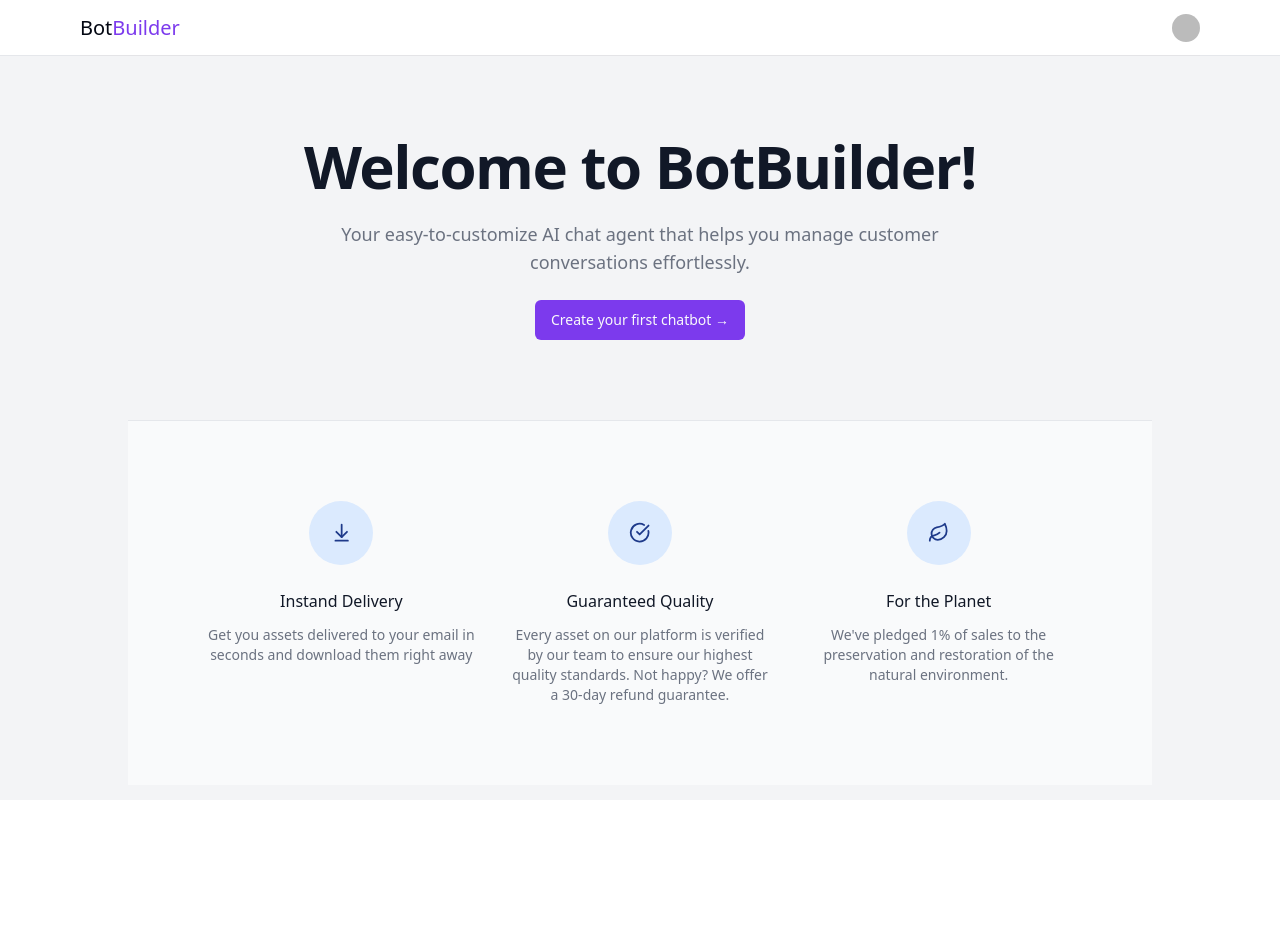
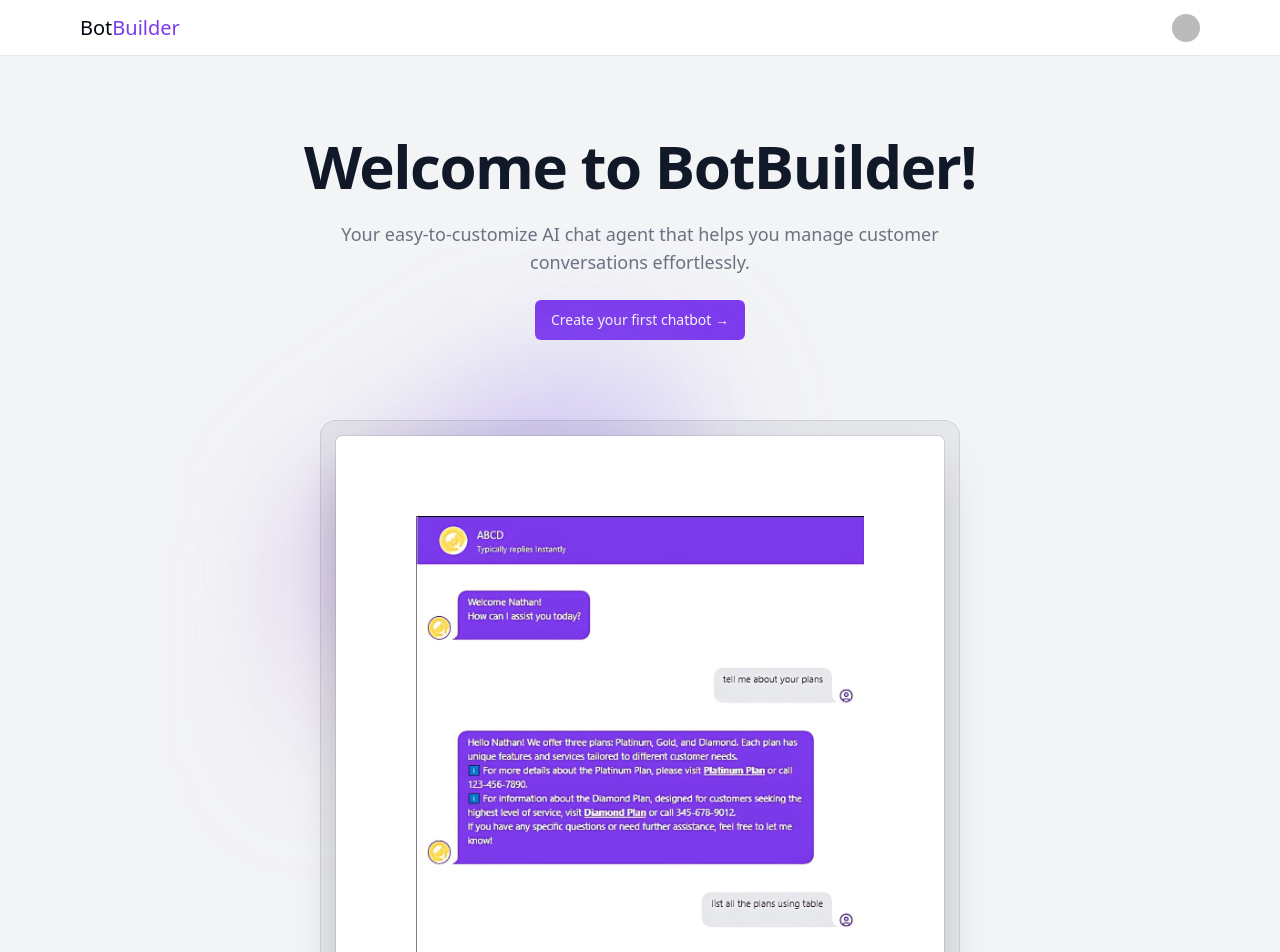
Before and after one commit to nathan-assefa/Enterprise-AI-Chat-Agents, a Next.js app: page / in a window 1280 px wide. Shown: the top 952 px of the page. Before the commit the page ends 800 px from the top, so only its background shows below. Built offline with nearby package versions, Linux system fonts and the light colour scheme; no server answers; sample sign-in values are in the browser's storage; some icons are missing.

Commit message:
finishing up the chat edit page

```diff
--- a/src/app/(admin)/create-chatbot/page.tsx
+++ b/src/app/(admin)/create-chatbot/page.tsx
@@ -1,6 +1,5 @@
 "use client";
 
-import Avatar from "@/components/avatar";
 import { Button } from "@/components/ui/button";
 import { Input } from "@/components/ui/input";
 import { useMutation } from "@apollo/client";
@@ -8,6 +7,7 @@ import { useUser } from "@clerk/nextjs";
 import React, { FormEvent, useState } from "react";
 import { CREATE_CHATBOT } from "../../../../graphql/mutations/mutations";
 import { useRouter } from "next/navigation";
+import { GitBranchPlus } from "lucide-react";
 
 const CreateChatbot = () => {
   const { user } = useUser();
@@ -43,15 +43,17 @@ const CreateChatbot = () => {
   return (
     <div
       className="flex flex-col items-center justify-center md:flex-row
-    md:space-x-10 bg-white p-10 rounded-md m-10"
+    md:space-x-10 bg-white p-10 rounded-md sm:m-auto shadow-sm sm:shadow-lg"
     >
-      <Avatar seed="create-chatbot" />
       <div>
-        <h1 className="text-xl lg:text-3xl font-semibold">Create</h1>
-        <h2 className="font-light">
-          Create a new chatbot to assist you in your conversations with your
-          customers
-        </h2>
+        <div className="max-w-md w-full space-y-4 text-center">
+          <h1 className="text-3xl font-bold tracking-tighter flex items-center mx-auto justify-center">
+            Create <GitBranchPlus className="w-4 h-4 text-primary ml-2" />
+          </h1>
+          <p className="text-muted-foreground">
+            Create a new chatbot to help manage your customer service!
+          </p>
+          <div className="relative w-full">
             <form
               onSubmit={handleSubmit}
               className="flex flex-col md:flex-row gap-2 mt-5"
@@ -64,10 +66,12 @@ const CreateChatbot = () => {
                 className="max-w-lg"
                 required
               />
-          <Button disabled={loading || !name}>
+            </form>
+          </div>
+          <Button disabled={loading || !name} className="w-full">
             {loading ? "Creating Chatbot..." : "Create Chatbot"}
           </Button>
-        </form>
+        </div>
       </div>
     </div>
   );
--- a/src/app/(admin)/edit-chatbot/[id]/page.tsx
+++ b/src/app/(admin)/edit-chatbot/[id]/page.tsx
@@ -130,25 +130,6 @@ const EditChatbot: React.FC<EditChatbotInterface> = ({ params: { id } }) => {
     }
   };
 
-  // const handleAddCharacteristic = async (content: string) => {
-  //   try {
-  //     // console.log("Adding characteristic with content: ", content);
-  //     const promise = addCharacteristic({
-  //       variables: {
-  //         chatbotId: Number(id),
-  //         content,
-  //       },
-  //     });
-  //     toast.promise(promise, {
-  //       loading: "Adding...",
-  //       success: "Information added",
-  //       error: "Failed to add information",
-  //     });
-  //   } catch (error) {
-  //     console.log("Failed to add characteristic: ", error);
-  //   }
-  // };
-
   if (loading)
     return (
       <div className="mx-auto animate-spin p-10">
@@ -169,9 +150,9 @@ const EditChatbot: React.FC<EditChatbotInterface> = ({ params: { id } }) => {
         md:sticky
         md:top-0
         z-50
-        sm:max-w-sm
+        sm:max-w-full
         ml-auto
-        space-y-2 md:border p-5 rounded-b-lg md:rounded-lg bg-[#2991EE]
+        space-y-2 md:border p-5 rounded-b-lg md:rounded-lg bg-primary
         "
       >
         <h2 className="text-white text-sm font-bold">Link to Chat</h2>
--- a/src/app/(admin)/loading.tsx
+++ b/src/app/(admin)/loading.tsx
@@ -1,9 +1,11 @@
-import Avatar from "@/components/avatar";
+// import Avatar from "@/components/avatar";
+import { LoaderCircle } from "lucide-react";
 
 function Loading() {
   return (
-    <div className="mx-auto animate-spin p-10">
-      <Avatar seed="This is the spinner for loading state" />
+    <div className="mx-auto animate-spin p-10 flex items-center justify-center">
+      {/* <Avatar seed="This is the spinner for loading state" /> */}
+      <LoaderCircle className="w-8 h-8 text-primary" />
     </div>
   );
 }
--- a/src/app/(guest)/chatbot/[id]/page.tsx
+++ b/src/app/(guest)/chatbot/[id]/page.tsx
@@ -215,7 +215,7 @@ const ChatbotPage: React.FC<ChatbotPageInterface> = ({ params: { id } }) => {
       </Dialog>
 
       <div className="flex flex-col w-full max-w-3xl mx-auto bg-white md:rounded-t-lg shadow-2xl md:mt-10">
-        <div className="pb-4 border-b sticky top-0 z-50 bg-[#407DFB] py-5 px-10 text-white md:rounded-t-lg flex items-center space-x-4">
+        <div className="pb-4 border-b sticky top-0 z-50 bg-primary py-5 px-10 text-white md:rounded-t-lg flex items-center space-x-4">
           <Avatar
             seed={chatBotData?.chatbots.name!}
             className="h-12 w-12 bg-white rounded-full border-2 border-white"
--- a/src/app/(landing-page)/page.tsx
+++ b/src/app/(landing-page)/page.tsx
@@ -1,26 +1,27 @@
 import Link from "next/link";
 import { Button, buttonVariants } from "@/components/ui/button";
-import { ArrowDownToLine, CheckCircle, Leaf } from "lucide-react";
+import { Blocks, CheckCircle, Leaf } from "lucide-react";
 import MaxWidthWrapper from "@/components/max-width-wrapper";
+import Image from "next/image";
 
 const perks = [
   {
-    name: "Instand Delivery",
-    Icon: ArrowDownToLine,
+    name: "Fast Integration",
+    Icon: Blocks,
     description:
-      "Get you assets delivered to your email in seconds and download them right away",
+      "Deploy your custom chatbot quickly with our seamless integration, ensuring rapid delivery and efficient customer interaction.",
   },
   {
-    name: "Guaranteed Quality",
+    name: "Guaranteed Accessibility",
     Icon: CheckCircle,
     description:
-      "Every asset on our platform is verified by our team to ensure our highest quality standards. Not happy? We offer a 30-day refund guarantee.",
+      "Ensure your chatbot is available 24/7 with our reliable infrastructure, providing continuous support for your customers.",
   },
   {
-    name: "For the Planet",
+    name: "Easy Customization",
     Icon: Leaf,
     description:
-      "We've pledged 1% of sales to the preservation and restoration of the natural environment.",
+      "Easily tailor your chatbot with intuitive options, aligning it perfectly with your brand and customer service needs.",
   },
 ];
 
@@ -48,6 +49,53 @@ export default function Home() {
           </div>
         </div>
       </MaxWidthWrapper>
+      {/* value proposition section */}
+      <div className=" mx-auto -mt-20">
+        <div className="relative isolate mr-auto">
+          <div
+            aria-hidden="true"
+            className="pointer-events-none absolute inset-x-0 -top-40 -z-10 transform-gpu overflow-hidden blur-3xl sm:-top-80"
+          >
+            <div
+              style={{
+                clipPath:
+                  "polygon(74.1% 44.1%, 100% 61.6%, 97.5% 26.9%, 85.5% 0.1%, 80.7% 2%, 72.5% 32.5%, 60.2% 62.4%, 52.4% 68.1%, 47.5% 58.3%, 45.2% 34.5%, 27.5% 76.7%, 0.1% 64.9%, 17.9% 100%, 27.6% 76.8%, 76.1% 97.7%, 74.1% 44.1%)",
+              }}
+              className="relative left-[calc(50%-11rem)] aspect-[1155/678] w-[36.125rem] -translate-x-1/2 rotate-[30deg] bg-gradient-to-tr from-[#ff80b5] to-[#9089fc] opacity-30 sm:left-[calc(50%-30rem)] sm:w-[72.1875rem]"
+            />
+          </div>
+
+          <div>
+            <div className="mx-auto max-w-2xl max-h-xl px-6 lg:px-8">
+              <div className="mt-16 flow-root sm:mt-24">
+                <div className="-m-2 rounded-xl bg-gray-900/5 p-2 ring-1 ring-inset ring-gray-900/10 lg:-m-4 lg:rounded-2xl lg:p-4">
+                  <Image
+                    src="/enhanced_chat.jpg"
+                    alt="product preview"
+                    width={1364}
+                    height={866}
+                    quality={100}
+                    className="rounded-md bg-white p-2 sm:p-8 md:p-20 shadow-2xl ring-1 ring-gray-900/10"
+                  />
+                </div>
+              </div>
+            </div>
+          </div>
+
+          <div
+            aria-hidden="true"
+            className="pointer-events-none absolute inset-x-0 -top-40 -z-10 transform-gpu overflow-hidden blur-3xl sm:-top-80"
+          >
+            <div
+              style={{
+                clipPath:
+                  "polygon(74.1% 44.1%, 100% 61.6%, 97.5% 26.9%, 85.5% 0.1%, 80.7% 2%, 72.5% 32.5%, 60.2% 62.4%, 52.4% 68.1%, 47.5% 58.3%, 45.2% 34.5%, 27.5% 76.7%, 0.1% 64.9%, 17.9% 100%, 27.6% 76.8%, 76.1% 97.7%, 74.1% 44.1%)",
+              }}
+              className="relative left-[calc(50%-13rem)] aspect-[1155/678] w-[36.125rem] -translate-x-1/2 rotate-[30deg] bg-gradient-to-tr from-[#ff80b5] to-[#9089fc] opacity-30 sm:left-[calc(50%-36rem)] sm:w-[72.1875rem]"
+            />
+          </div>
+        </div>
+      </div>
       <section className="border-t border-gray-200 bg-gray-50">
         <MaxWidthWrapper className="py-20">
           <div className="grid grid-cols-1 gap-y-12 sm:grid-cols-2 sm:gap-x-6 lg:grid-cols-3 lg:gap-x-8 lg:gap-y-0">
--- a/src/components/Characterstic.tsx
+++ b/src/components/Characterstic.tsx
@@ -1,6 +1,6 @@
 import { ChatbotCharacteristic } from "@/lib/types/types";
 import { useMutation } from "@apollo/client";
-import { OctagonX } from "lucide-react";
+import { SquareX } from "lucide-react";
 import React from "react";
 import { REMOVE_CHARACTERISTIC } from "../../graphql/mutations/mutations";
 import { toast } from "sonner";
@@ -16,26 +16,6 @@ const Characteristic: React.FC<CharactersticInterface> = ({
     refetchQueries: ["GetChatbotById"],
   });
 
-  // const handleRemoveCharacteristic = async () => {
-  //   try {
-  //     const { data, errors } = await removeCharacteristic({
-  //       variables: {
-  //         characteristicId: characteristic.id,
-  //       },
-  //     });
-  //     if (errors) {
-  //       console.error("GraphQL errors:", errors);
-  //     } else {
-  //       console.log(
-  //         "Deleted characteristic ID:",
-  //         data.deleteChatbot_characteristics.returning[0].id
-  //       );
-  //     }
-  //   } catch (error) {
-  //     console.error("Failed to remove characteristic:", error);
-  //   }
-  // };
-
   const handleRemoveCharacteristic = async () => {
     try {
       await removeCharacteristic({
@@ -49,12 +29,9 @@ const Characteristic: React.FC<CharactersticInterface> = ({
   };
 
   return (
-    <li
-      // key={characteristic.id}
-      className="relative p-10 bg-white border rounded-md"
-    >
+    <li className="relative p-10 bg-white border rounded-md">
       {characteristic.content}
-      <OctagonX
+      <SquareX
         className="w-6 h-6 text-white fill-red-500 absolute top-1 right-1 cursor-pointer hover:opacity-50"
         onClick={() => {
           const promise = handleRemoveCharacteristic();
--- a/src/components/Header.tsx
+++ b/src/components/Header.tsx
@@ -39,8 +39,8 @@ const Navbar = () => {
     <div className="sticky h-14 inset-x-0 top-0 z-30 w-full border-b border-gray-200 bg-white/75 backdrop-blur-lg transition-all">
       <MaxWidthWrapper>
         <div className="flex h-14 items-center justify-between border-b border-zinc-200">
-          <Link href="/">
-            <p className="flex items-center text-xl">
+          <Link href="/" className="cursor-pointer">
+            <p className="flex items-center text-xl cursor-pointer">
               Bot<span className="text-primary">Builder</span>
             </p>
           </Link>
--- a/src/components/Sidebar.tsx
+++ b/src/components/Sidebar.tsx
@@ -50,11 +50,11 @@ const Sidebar = () => {
                 gap-2
                 p-5
                 rounded-md
-                bg-[#2991EE]
+                bg-primary
               "
               >
                 <Icon className="h-6 w-6 lg:h-8 lg:w-8" />
-                <div className="hidden md:inline cursor-pointer">
+                <div className="hidden hover:inline cursor-pointer">
                   <p className="text-xl">{menu.name.top}</p>
                   <p className="text-sm font-extralight">{menu.name.bottom}</p>
                 </div>
--- a/src/components/messages.tsx
+++ b/src/components/messages.tsx
@@ -41,16 +41,16 @@ const Messages: React.FC<MessagesInterface> = ({ messages, chatbotName }) => {
               {isSender ? (
                 <Avatar
                   seed={chatbotName}
-                  className="h-12 w-12 bg-white rounded-full border-2 border-[#2991EE]"
+                  className="h-12 w-12 bg-white rounded-full border-2 border-primary"
                 />
               ) : (
-                <UserCircle className="text-[#2991EE]" />
+                <UserCircle className="text-primary" />
               )}
             </div>
             <p
               className={`chat-bubble text-white ${
                 isSender
-                  ? "chat-bubble-primary bg-[#4D7DFB]"
+                  ? "chat-bubble-primary bg-primary"
                   : "chat-bubble-secondary bg-gray-200 text-gray-900"
               }`}
             >
--- /dev/null
+++ b/src/middleware.ts
@@ -0,0 +1,7 @@
+import { clerkMiddleware } from "@clerk/nextjs/server";
+
+export default clerkMiddleware();
+
+export const config = {
+  matcher: ["/((?!.*\\..*|_next).*)", "/", "/(api|trpc)(.*)"],
+};
```
Also changed, not shown: src/app/(admin)/view-chatbots/page.tsx (+148 -164 lines), public/dashboard-preview.jpg (added), public/enhanced_chat.jpg (added). Lines whose indentation alone changed are shown as unchanged.
